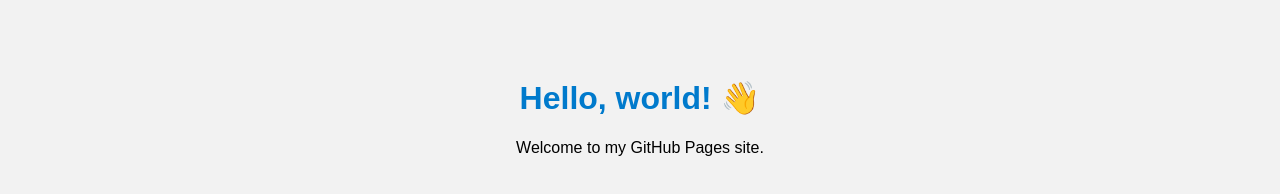
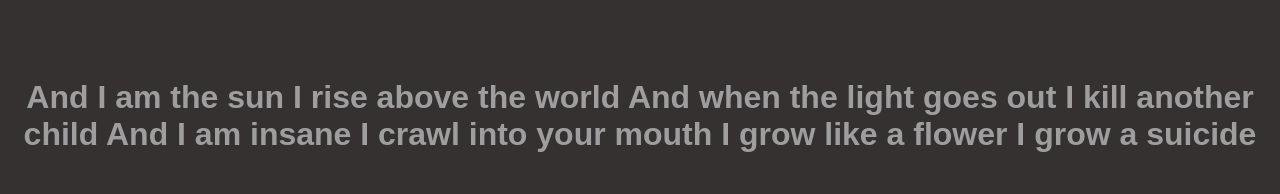
Before and after one commit to illaluktande/illaluktande.github.io, a plain HTML site: page index.html in a window 1280 px wide. Drawn offline with Linux system fonts and the light colour scheme.

Commit message:
updated text of main

```diff
--- a/index.html
+++ b/index.html
@@ -8,14 +8,21 @@
       font-family: Arial, sans-serif;
       text-align: center;
       padding-top: 50px;
-      background: #f2f2f2;
+      background: #353131;
     }
     h1 {
-      color: #007acc;
+      color: #9e9e9e;
     }
   </style>
     <body>
-        <h1>Hello, world! 👋</h1>
-        <p>Welcome to my GitHub Pages site.</p>
+        <h1>
+            And I am the sun
+            I rise above the world
+            And when the light goes out
+            I kill another child
+            And I am insane
+            I crawl into your mouth
+            I grow like a flower
+            I grow a suicide</h1>
     </body>
 </html>
```
